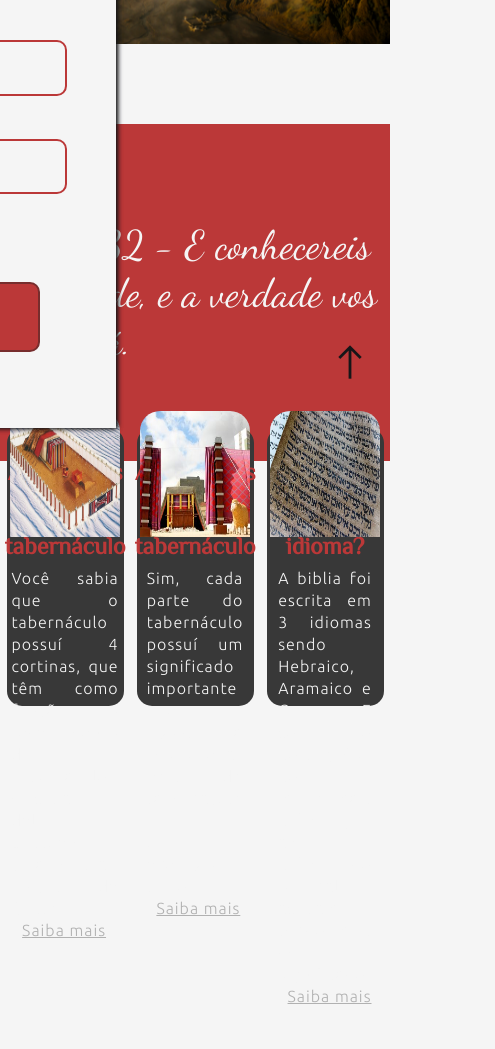
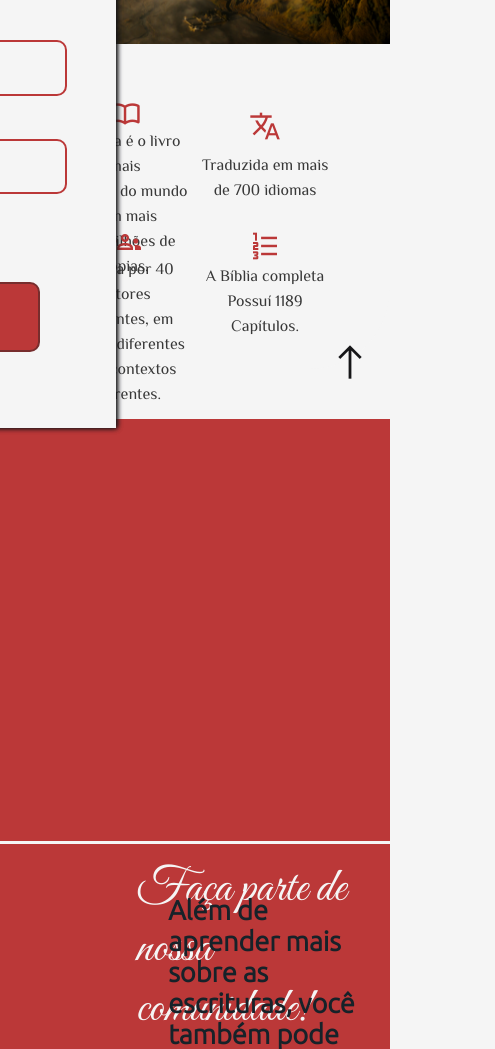
Before and after one commit to AugustoCesar15/Individual, a website: page site/public/index.html in a window 390 px wide. Shown: the part 416-1465 px from the top of the page, 495 px wide, since content can reach past the window. Drawn offline with nearby package versions, Linux system fonts and the light colour scheme; a small style sheet from the web is missing; a web font is replaced by a local one.

Commit message:
Responsivo para tablet

```diff
--- a/site/public/css/style.css
+++ b/site/public/css/style.css
@@ -624,9 +624,6 @@ nav .logo .h1:hover {
     width: 100%;
   }
 
-  .sectionTerceira .card {
-    height: 33vmax;
-  }
 
   .sectionTerceira .direcionamento .texto {
     width: 80%;
@@ -1292,10 +1289,11 @@ nav .logo .h1:hover {
 
 
 
-@media only screen and (max-width: 800px) {
+@media only screen and (max-width: 950px) {
   nav .logo .h1 {
     font-size: 2.4em;
   }
+
   nav .temazin button span {
     font-size: 2em;
   }
@@ -1315,13 +1313,78 @@ nav .logo .h1:hover {
     border-radius: 0;
   }
 
+  .botaoSubir {
+    display: flex;
+  }
+
+  .sectionSegunda {
+    height: 0px;
+    margin-top: 35vmax;
+  }
+
+  .sectionSegunda .sobre {
+    width: 100%;
+    height: 35vmax;
+    top: 58vmax;
+    box-shadow: none;
+    flex-wrap: wrap;
+  }
+
+  .sectionSegunda .sobre .caixa {
+    width: 40%;
+  }
+
+  .sectionSegunda .sobre .caixa:nth-child(2) {
+    display: flex;
+  }
+
+  .sectionSegunda .sobre .caixa span {
+    font-size: 2em;
+  }
+
+  .sectionSegunda .sobre .caixa p {
+    font-size: 1em;
+  }
+
+  .sectionSegunda .mensagem {
+    display: none;
+  }
+
+  .sectionTerceira {
+    background-color: var(--clr);
+    padding: 0;
+    margin-bottom: 3px;
+    display: flex;
+    align-items: center;
+    justify-content: center;
+    height: 50vmax;
+  }
+
+  .sectionTerceira .direcionamento {
+    align-items: center;
+  }
+
+  .sectionTerceira .cards {
+    display: none;
+  }
+
+  .sectionQuarta .partea {
+    width: 35%;
+  }
+
+  .sectionQuarta .parteb {
+    width: 65%;
+  }
 
 
-  .sectionSegunda{
-    height: 40vmax;
+
+  .sectionQuinta .parteA .texto {
+    align-items: flex-end;
+    margin-left: 30px;
   }
-  .sectionSegunda .sobre {
-    display: none;
+
+  .sectionQuinta .parteA .botao {
+    align-items: flex-end;
   }
 
 }
--- a/site/public/js/firulasIndex.js
+++ b/site/public/js/firulasIndex.js
@@ -105,6 +105,8 @@ function mudarTema() {
         txtInfo5.color = "#383838"
         tituloQuinta.color = "#383838"
         navBarEscondida.backgroundColor = "#f5f5f5"
+        telaLogin.backgroundColor = "#f5f5f5"
+        telaCad.backgroundColor = "#f5f5f5"
 
         numTema = 1
     }
```
